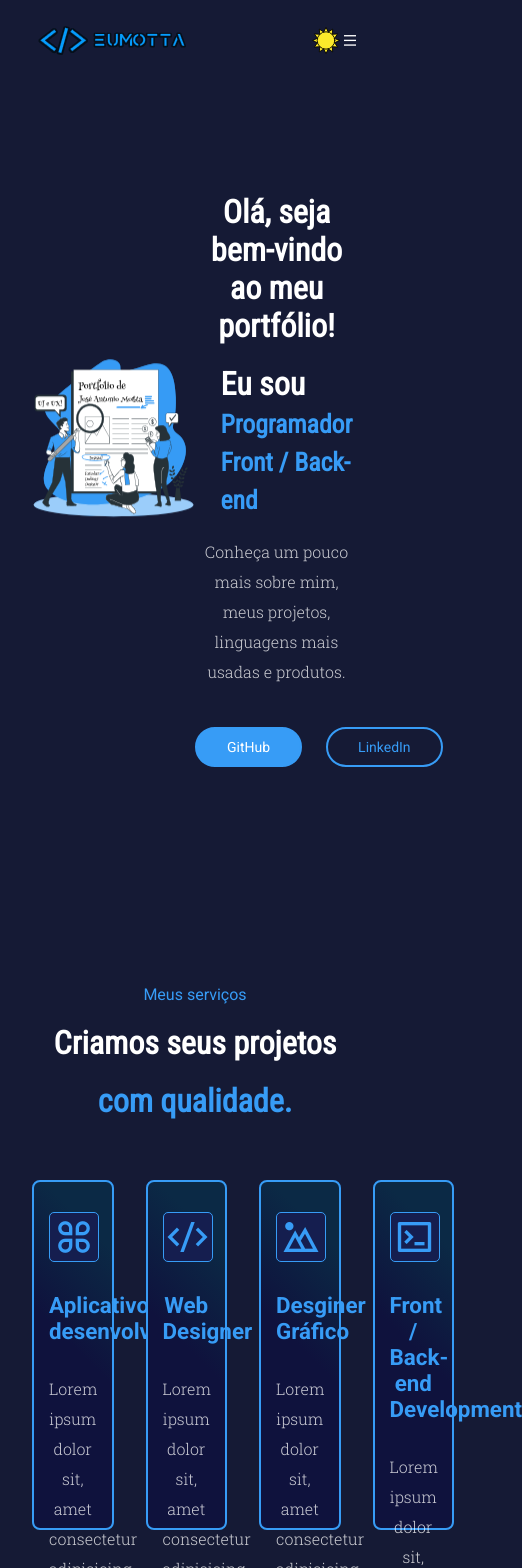
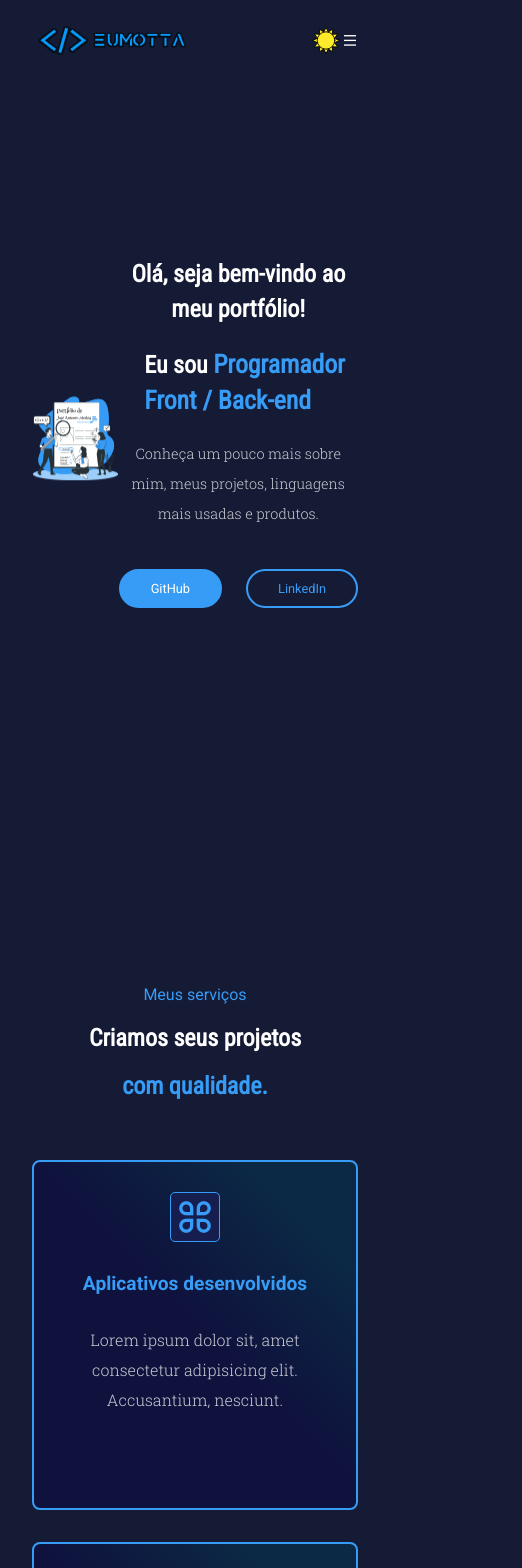
Before and after one commit to EuMotta/react-portfolio, a React (Create React App) app: page / in a window 390 px wide. Shown: the top 1568 px of the page, 522 px wide, since content can reach past the window. Built offline with nearby package versions, Linux system fonts and the light colour scheme.

Commit message:
responsividade ajustes

```diff
--- a/src/App.css
+++ b/src/App.css
@@ -119,3 +119,8 @@ h1, h2{
   }
 
 }
+@media only screen and (max-width:768px){
+  .section{
+    padding: 40px 0;
+  }
+}
--- a/src/components/UI/Images.jsx
+++ b/src/components/UI/Images.jsx
@@ -12,6 +12,7 @@ import img8 from '../../assets/img/img (8).png'
 import img9 from '../../assets/img/img (9).png'
 import img10 from '../../assets/img/img (10).png'
 
+
 const Images = () => {
     return (
         <section id='images' className="me_carousel">
@@ -23,6 +24,7 @@ const Images = () => {
                 <div className="carousel_wrapper">
                     <div className="carousel_item">
                         <div className="carousel_img">
+
                             <Carousel
                                 renderCenterLeftControls={({ previousSlide }) => (
                                     <button onClick={previousSlide}>
@@ -31,13 +33,13 @@ const Images = () => {
                                 )}
                                 renderCenterRightControls={({ nextSlide }) => (
                                     <button onClick={nextSlide}>
-                                      <i className="ri-arrow-right-circle-line"/>
+                                        <i className="ri-arrow-right-circle-line" />
                                     </button>
-                                  )}
+                                )}
                                 cellSpacing={0}
                                 className='carousel'
 
-                                slidesToShow={4}
+                                slidesToShow={5}
                                 pauseOnHover
                                 wrapAround={true}
                                 autoplay={true}
--- a/src/styles/about.css
+++ b/src/styles/about.css
@@ -68,3 +68,39 @@
 .choose_me-item h4{
     font-size: 1.5rem;
 }
+@media only screen and (max-width:992px){
+    /* *{
+        transition: 300ms ease-in-out;
+    } */
+
+    .about_content h2{
+        font-size: 1.5rem;
+    }
+    .about_wrapper{
+        flex-direction: column;
+    }
+    .about_img img{
+        display: flex;
+        position: absolute;
+        max-width: 70%;
+        z-index: -1;
+        transform: translateY(-93vh);
+        left: 14%;
+        transition-delay: 3s ease-in-out;
+        filter: blur(1px);
+        opacity: 0.6;
+    }
+    .about_img img:hover{
+
+    }
+    .about_content{
+        justify-content: center;
+        position: relative;
+        align-items: center ;
+        left: 19%;
+        width: 60%;
+    }
+}
+@media only screen and (max-width:768px){
+
+}
--- a/src/styles/hero.css
+++ b/src/styles/hero.css
@@ -17,9 +17,11 @@
 }
 .hero_content h2{
     font-size: 2rem;
+    transition: 3s ease-in-out;
 }
 .highlight span{
     font-size: 1.6rem !important;
+
 }
 .hero_content{
     padding-top: 20px;
@@ -107,3 +109,32 @@
     text-align: left;
     padding-left: 1.6rem;
 }
+
+@media only screen and (max-width:992px){
+    .hero_content h2{
+        font-size: 1.7rem;
+        line-height: 50px;
+    }
+}
+@media only screen and (max-width:768px){
+    .hero_content h2{
+        font-size: 1.5rem;
+        line-height: 35px;
+    }
+    .hero_content p{
+        font-size: 0.9rem;
+    }
+    .primary_btn,.secondary_btn{
+        font-size: 0.8rem;
+    }
+    .hero_content,.hero_img{
+        width: 100%;
+    }
+    .hero_img img{
+        height: 70vh;
+        top: 0;
+    }
+    .hero_content{
+        margin-top: 4rem;
+    }
+}
--- a/src/styles/images.css
+++ b/src/styles/images.css
@@ -42,3 +42,6 @@
 .container h2{
     padding-bottom: 20px;
 }
+@media only screen and (max-width:992px){
+
+}
--- a/src/styles/services.css
+++ b/src/styles/services.css
@@ -44,3 +44,28 @@
     justify-content: space-between;
     column-gap: 2rem;
 }
+@media only screen and (max-width:992px){
+    .services_top-content h2{
+        font-size: 1.5rem;
+    }
+    .services-item-wrapper{
+        flex-wrap: wrap;
+    }
+    .services-item{
+        width: 30%;
+        margin-bottom: 2rem;
+    }
+}
+@media only screen and (max-width:768px){
+    .services-item{
+        width: 47%;
+    }
+    .services_title{
+        font-size: 1.2rem;
+    }
+}
+@media only screen and (max-width:605px){
+    .services-item{
+        width: 100%;
+    }
+}
```
